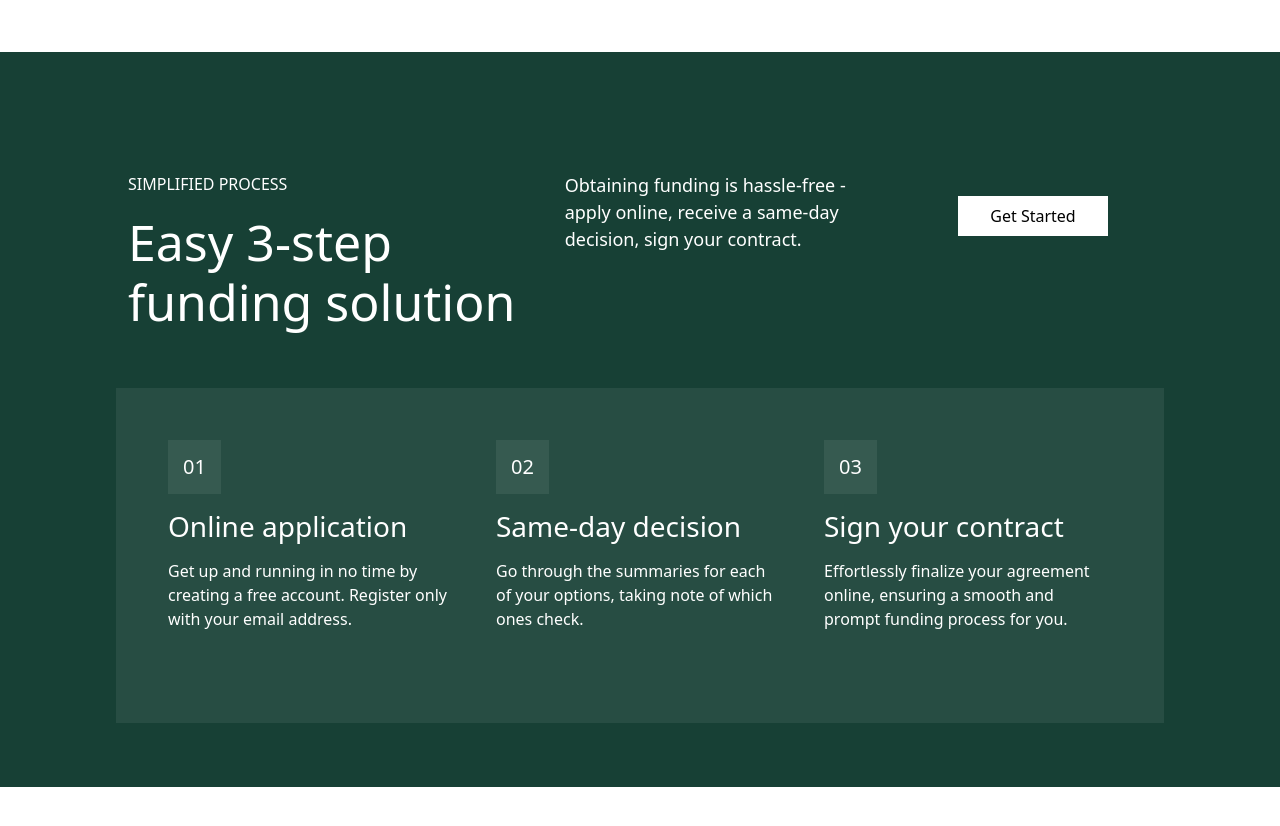
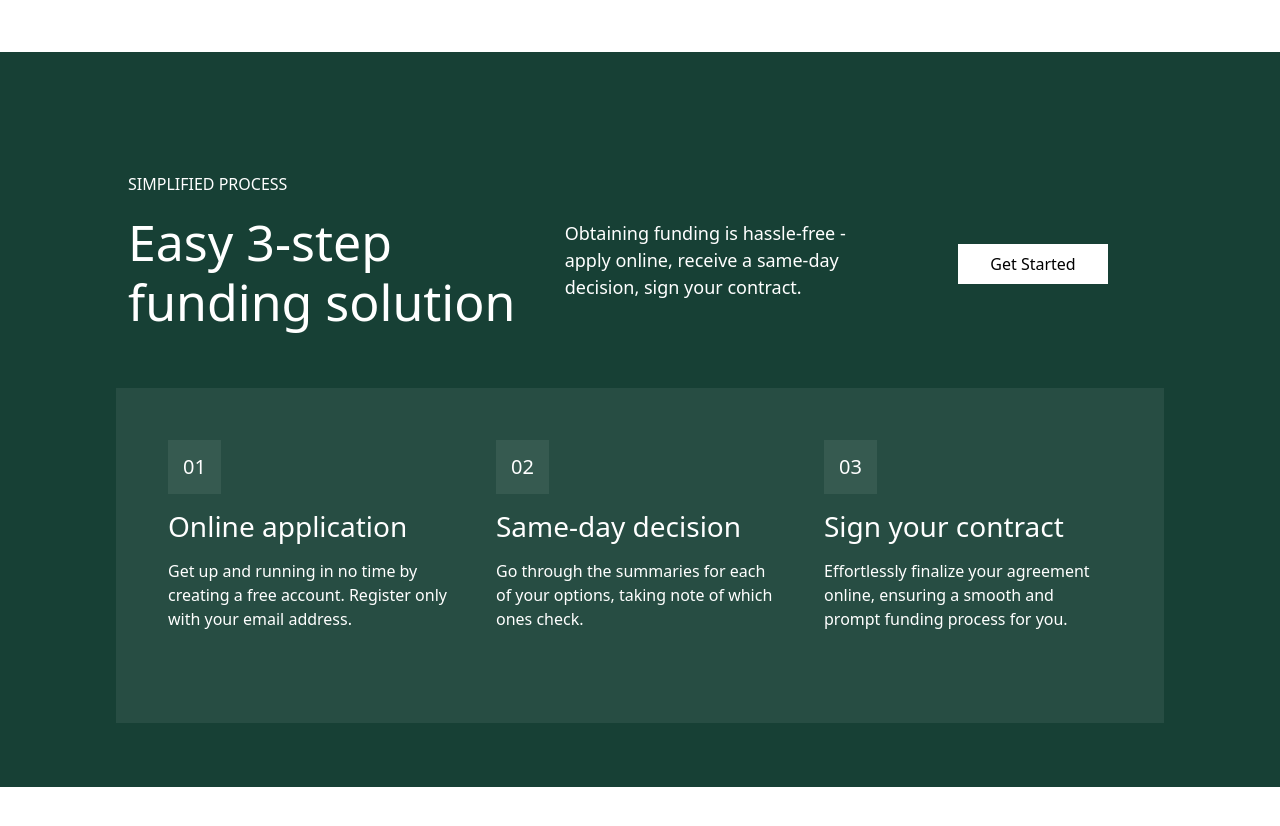
Before and after one commit to DivyaG7/ck, a React (Create React App) app: page / in a window 1280 px wide. Shown: the part 3200-4026 px from the top of the page. Built offline with nearby package versions, Linux system fonts and the light colour scheme.

Commit message:
Initial commit

```diff
--- a/src/components/home.jsx
+++ b/src/components/home.jsx
@@ -181,10 +181,10 @@ export const Home = () => {
                                 <p style={{ textAlign: 'left' }}>SIMPLIFIED PROCESS</p>
                                 <h1 style={{ fontSize: '50px' }}>Easy 3-step funding solution</h1>
                             </div>
-                            <div className='col-md-4 pt-5'>
+                            <div className='col-md-4 pt-5 mt-5'>
                                 <p style={{ textAlign: 'left', fontSize: '18px', color: 'white' }}>Obtaining funding is hassle-free - apply online, receive a same-day decision, sign your contract.</p>
                             </div>
-                            <div className='col-md-3 pt-5'>
+                            <div className='col-md-3 pt-5 mt-5'>
                                 <button className='mt-4' style={{ width: '150px', padding: '.5rem', background: 'white', color: 'black', border: 'none' }}>Get Started</button>
                             </div>
                         </div>
```
